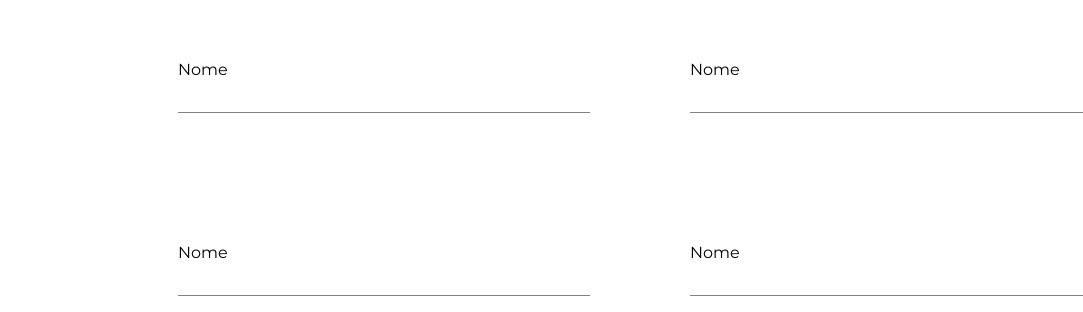
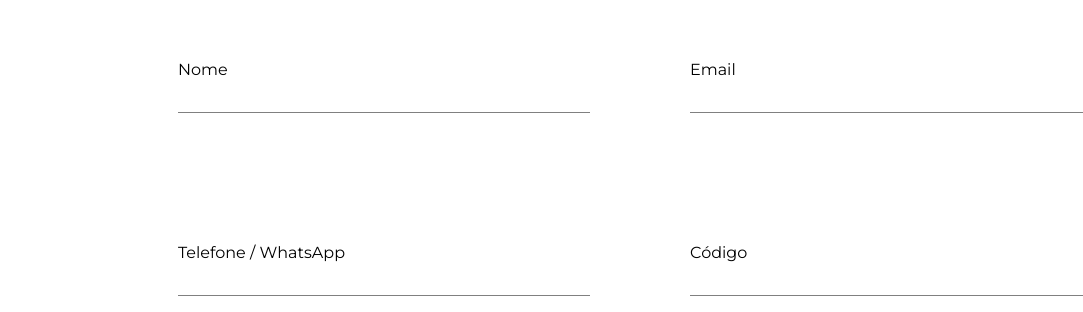
Before and after one commit to guilhermewebdev/wedding-site, a Next.js app: page /rsvp in a window 1280 px wide. Shown: the part 223-535 px from the top of the page, without its empty margins (0-1083 px from the left). Built offline with nearby package versions, Linux system fonts and the light colour scheme.

Commit message:
Correção no formulário

```diff
--- a/src/components/rsvp.tsx
+++ b/src/components/rsvp.tsx
@@ -14,15 +14,16 @@ interface RSVPProps {
 interface FieldProps extends React.HTMLProps<HTMLInputElement> {
     id: string;
     error?: string;
+    label: string;
 }
 
 const useForm = buildUseForm<ConfirmAttendanceDTO>(confirmAttendanceDTOimpl);
 
 function Field(props: FieldProps) {
-    const { id, error, ...inputProps } = props;
+    const { id, label, error, ...inputProps } = props;
     return (
         <div className={styles.field}>
-            <label htmlFor={id}>Nome</label>
+            <label htmlFor={id}>{label}</label>
             <input {...inputProps} id={id} />
             <small>{error}</small>
         </div>
@@ -66,10 +67,10 @@ export default function RSVP(props: RSVPProps) {
                     )}
                 </div>
                 <form onSubmit={onSubmit(submit)} className={styles.form}>
-                    <Field {...register("name")} error={errors['name']} />
-                    <Field {...register("email")} error={errors['email']} />
-                    <Field {...register("phone")} error={errors['phone']} />
-                    <Field {...register("code")} disabled={!!code} error={errors['code']} />
+                    <Field label="Nome" {...register("name")} error={errors['name']} />
+                    <Field label="Email" {...register("email")} error={errors['email']} />
+                    <Field label="Telefone / WhatsApp" {...register("phone")} error={errors['phone']} />
+                    <Field label="Código" {...register("code")} disabled={!!code} error={errors['code']} />
                     <div className={styles.confirmationArea}>
                         <p>{errors['__other']}</p>
                         <p>{loading && "Carregando..."}</p>
```
